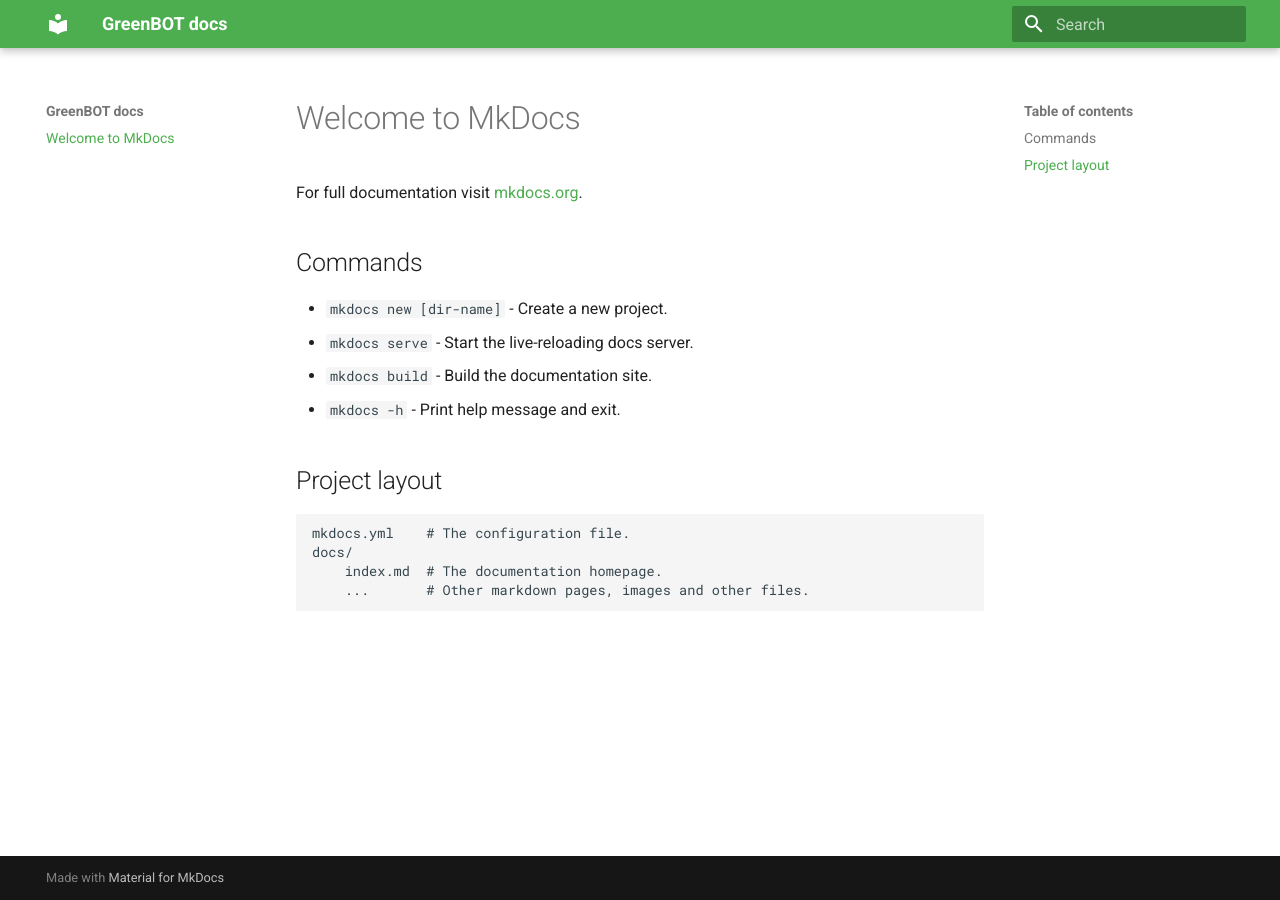
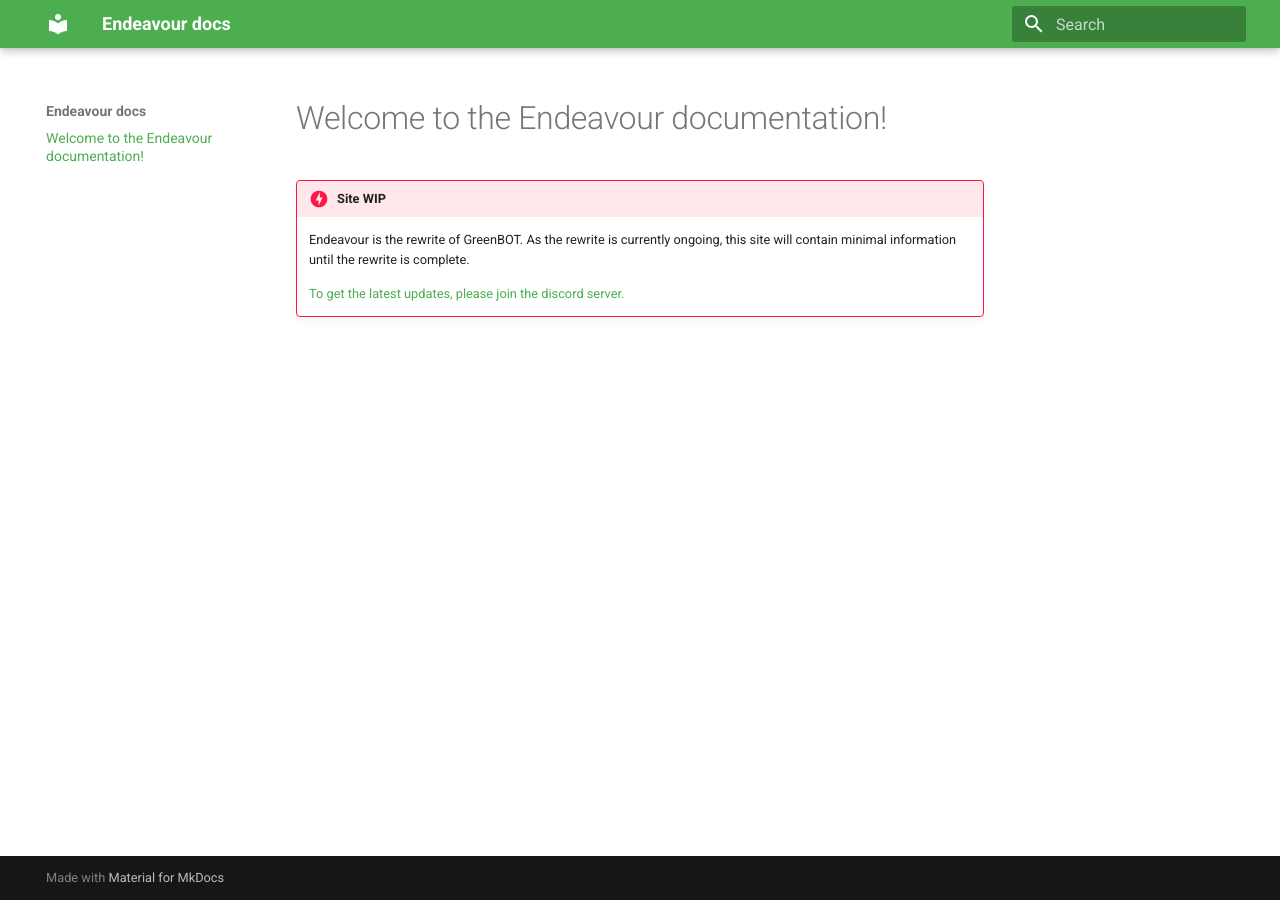
Before and after one commit to Greenfoot5/Endeavour-docs, an MkDocs documentation site: the page built from docs/index.md, in a window 1280 px wide. Built offline with MkDocs 1.6.1 and Material for MkDocs 9.7.7, drawn with Linux system fonts in a browser that asks for light colours.

Commit message:
Updated for endeavour

```diff
--- a/docs/index.md
+++ b/docs/index.md
@@ -1,17 +1,7 @@
-# Welcome to MkDocs
+# Welcome to the Endeavour documentation!
 
-For full documentation visit [mkdocs.org](https://www.mkdocs.org).
+!!! danger "Site WIP"
+    Endeavour is the rewrite of GreenBOT.
+    As the rewrite is currently ongoing, this site will contain minimal information until the rewrite is complete.
 
-## Commands
-
-* `mkdocs new [dir-name]` - Create a new project.
-* `mkdocs serve` - Start the live-reloading docs server.
-* `mkdocs build` - Build the documentation site.
-* `mkdocs -h` - Print help message and exit.
-
-## Project layout
-
-    mkdocs.yml    # The configuration file.
-    docs/
-        index.md  # The documentation homepage.
-        ...       # Other markdown pages, images and other files.
+    [To get the latest updates, please join the discord server.](https://discord.gg/MVzHqdm)
--- a/mkdocs.yml
+++ b/mkdocs.yml
@@ -1,6 +1,10 @@
-site_name: GreenBOT docs
+site_name: Endeavour docs
 theme:
   name: material
   palette:
     primary: green
     accent: teal
+markdown_extensions:
+  - admonition
+  - pymdownx.details
+  - pymdownx.superfences
```
